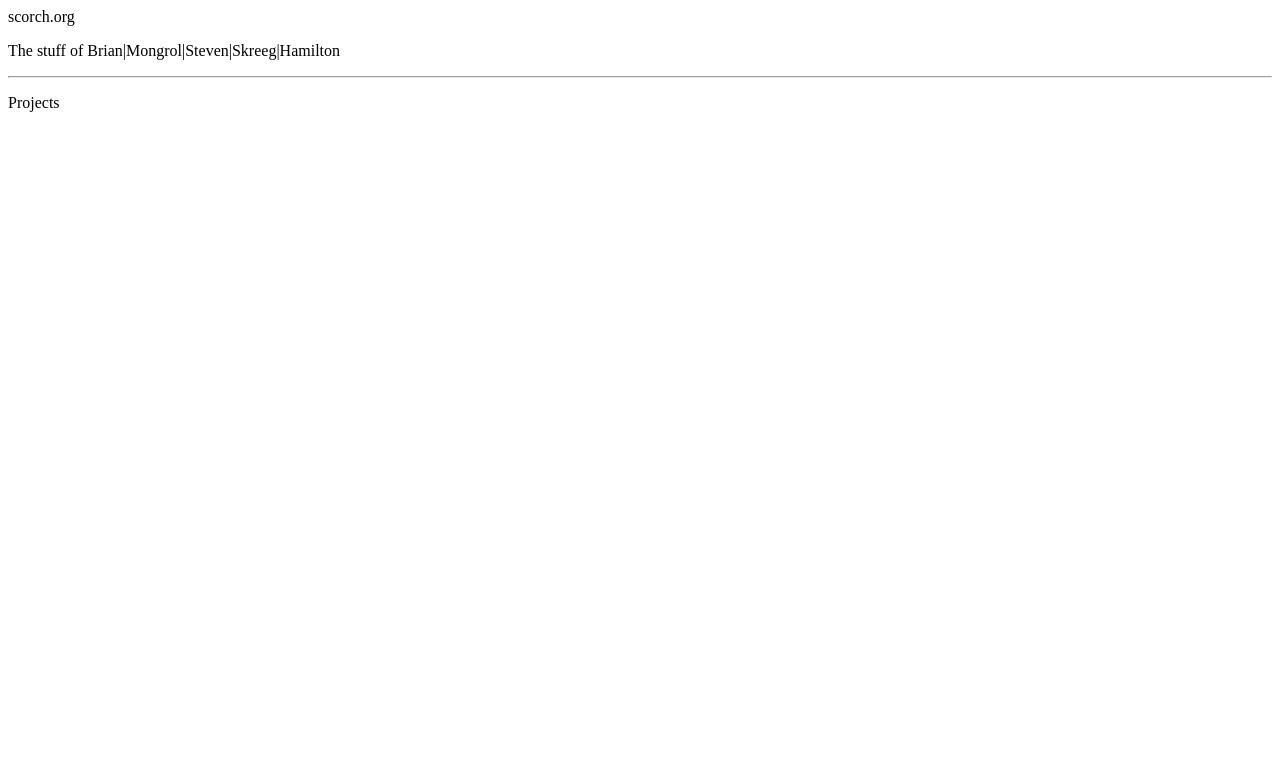
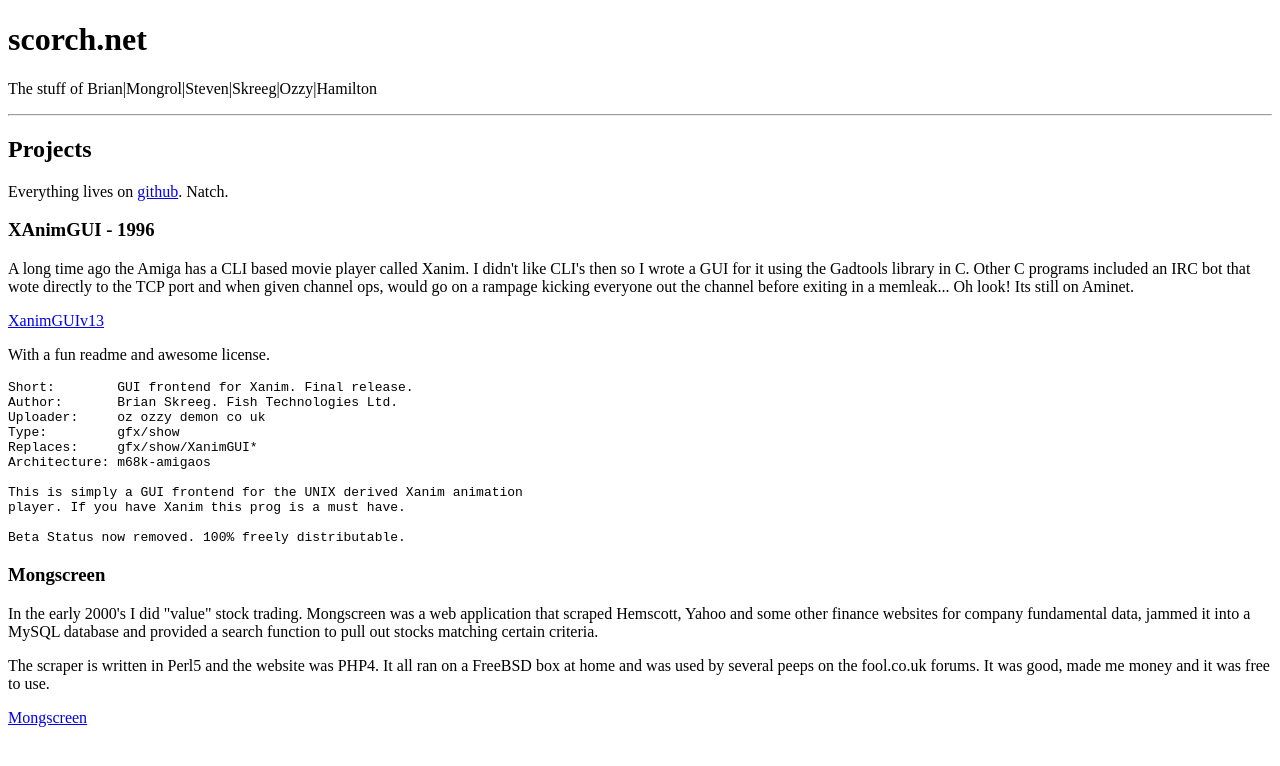
Before and after one commit to mongrol/scorch.org, a plain HTML site: page index.html in a window 1280 px wide. Drawn offline with Linux system fonts and the light colour scheme.

Commit message:
Projects update

```diff
--- a/index.html
+++ b/index.html
@@ -1,14 +1,47 @@
 <!DOCTYPE html>
-<html><head>
-<meta http-equiv="content-type" content="text/html; charset=windows-1252">
-        <title>scorch.org</title>
-    </head>
-    <body>
-        scorch.org
-        <p>The stuff of Brian|Mongrol|Steven|Skreeg|Hamilton
-        </p><hr>
-        <p>
-        Projects
+<html>
+
+<head>
+    <meta http-equiv="content-type" content="text/html; charset=windows-1252">
+    <title>scorch.org</title>
+</head>
+
+<body>
+    <h1>scorch.net</h1>
+    <p>The stuff of Brian|Mongrol|Steven|Skreeg|Ozzy|Hamilton
+        <hr>
+        <h2>Projects</h2>
+        <p>Everything lives on <a href="https://github.com/mongrol">github</a>. Natch.</p>
+
+        <h3>XAnimGUI - 1996</h3>
+        <p>A long time ago the Amiga has a CLI based movie player called Xanim.
+            I didn't like CLI's then so I wrote a GUI for it using the Gadtools
+            library in C. Other C programs included an IRC bot that wote directly
+            to the TCP port and when given channel ops, would go on a rampage
+            kicking everyone out the channel before exiting in a memleak...
+            Oh look! Its still on Aminet.</p>
+        <a href="http://aminet.net/package/gfx/show/XanimGUIv13">XanimGUIv13</a>
+        <p>With a fun readme and awesome license.</p>
+        <pre>
+Short:        GUI frontend for Xanim. Final release.
+Author:       Brian Skreeg. Fish Technologies Ltd.
+Uploader:     oz ozzy demon co uk
+Type:         gfx/show
+Replaces:     gfx/show/XanimGUI*
+Architecture: m68k-amigaos
+
+This is simply a GUI frontend for the UNIX derived Xanim animation
+player. If you have Xanim this prog is a must have.
+
+Beta Status now removed. 100% freely distributable.</pre>
+
+        <h3>Mongscreen</h3>
+        <p>In the early 2000's I did "value" stock trading. Mongscreen was a web
+             application that scraped Hemscott, Yahoo and some other finance websites
+            for company fundamental data, jammed it into a MySQL database and provided
+        a search function to pull out stocks matching certain criteria.</p>
+        <p>The scraper is written in Perl5 and the website was PHP4. It all ran
+            on a FreeBSD box at home and was used by several peeps on the fool.co.uk
+            forums. It was good, made me money and it was free to use.
         </p>
-
-</body></html>
+        <a href="https://github.com/mongrol/mongscreen">Mongscreen</a>
```
